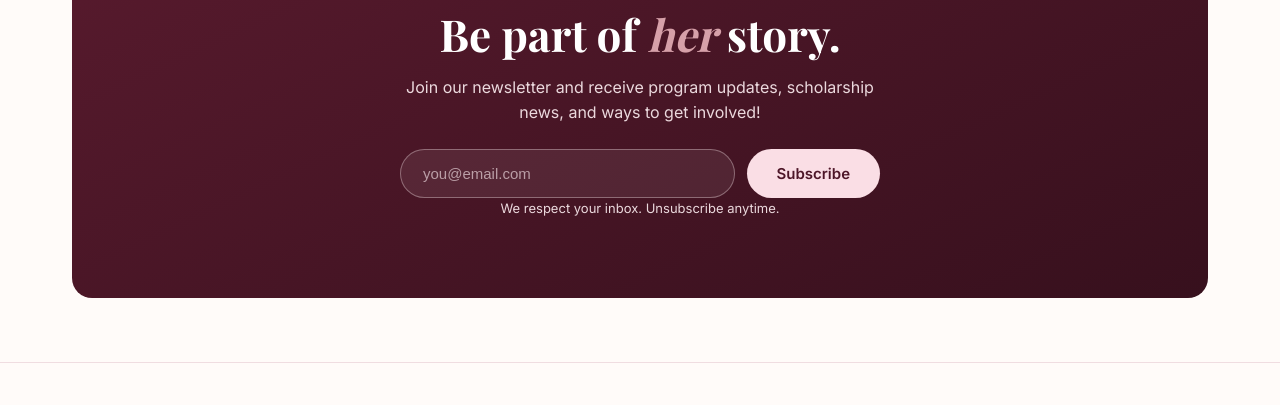
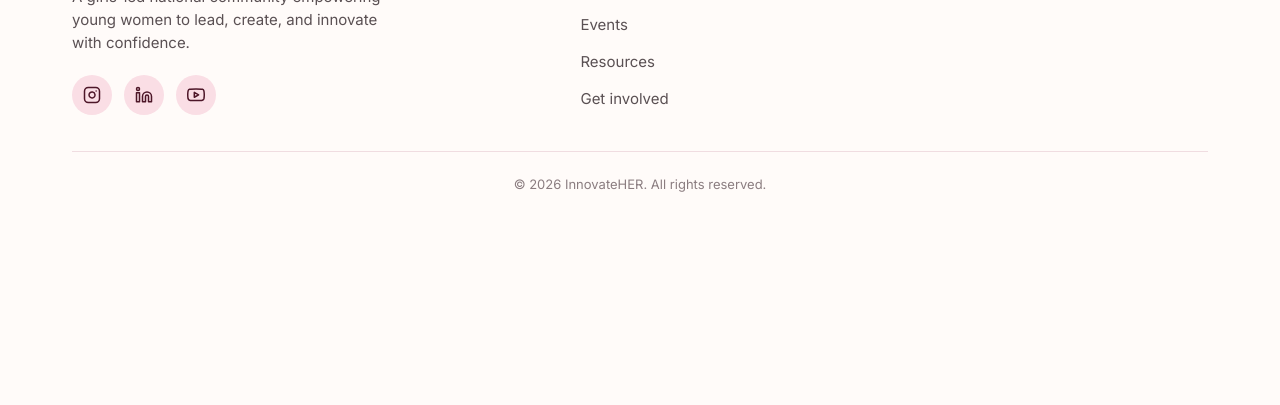
Before and after one commit to innovateherofficial/innovateher-official, a plain HTML site: page index.html in a window 1280 px wide. Shown: the part 1987-2392 px from the top of the page. After the commit the page ends 2203 px from the top, so only its background shows below. Drawn offline with nearby package versions, Linux system fonts and the light colour scheme; a script that the page names is missing; a web font is replaced by a local one.

Commit message:
Update index.html

```diff
--- a/index.html
+++ b/index.html
@@ -141,25 +141,6 @@
         </div>
       </div>
     </section>
-
-    <!-- ============ NEWSLETTER CTA ============ -->
-    <section class="section">
-      <div class="container">
-        <div class="cta-band">
-          <h2>Be part of <em>her</em> story.</h2>
-          <p>Join our newsletter and receive program updates, scholarship news, and ways to get involved!</p>
-          <form class="newsletter-form" data-demo-form action="https://formspree.io/f/mwvzwglv" method="POST">
-            <label class="sr-only" for="newsletter-email">Email address</label>
-            <input type="email" id="newsletter-email" name="email" placeholder="you@email.com" required>
-            <button type="submit">Subscribe</button>
-          </form>
-          <p class="form-success">You're on the list — welcome to InnovateHER!</p>
-          <p class="newsletter-note">We respect your inbox. Unsubscribe anytime.</p>
-        </div>
-      </div>
-    </section>
-  </main>
-
   <!-- ============ FOOTER ============ -->
   <footer class="site-footer">
     <div class="container">
```
